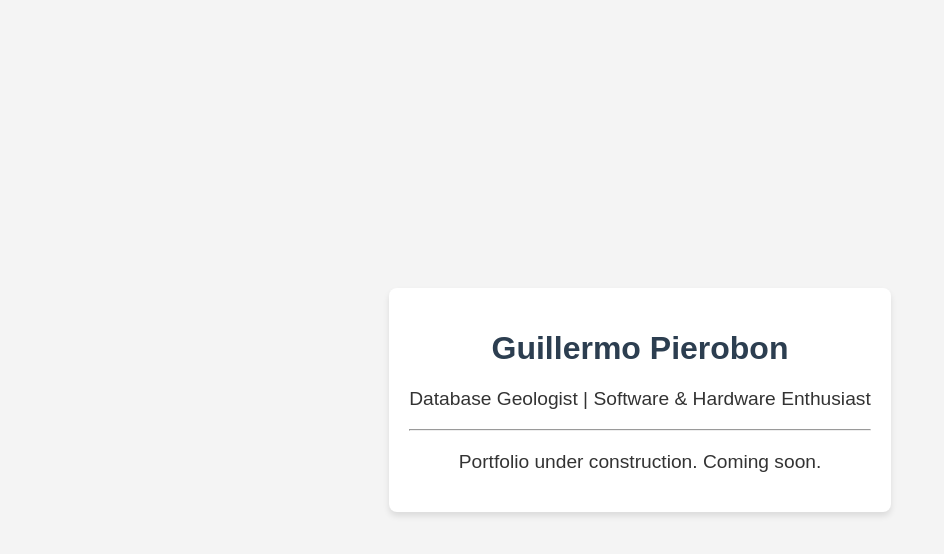
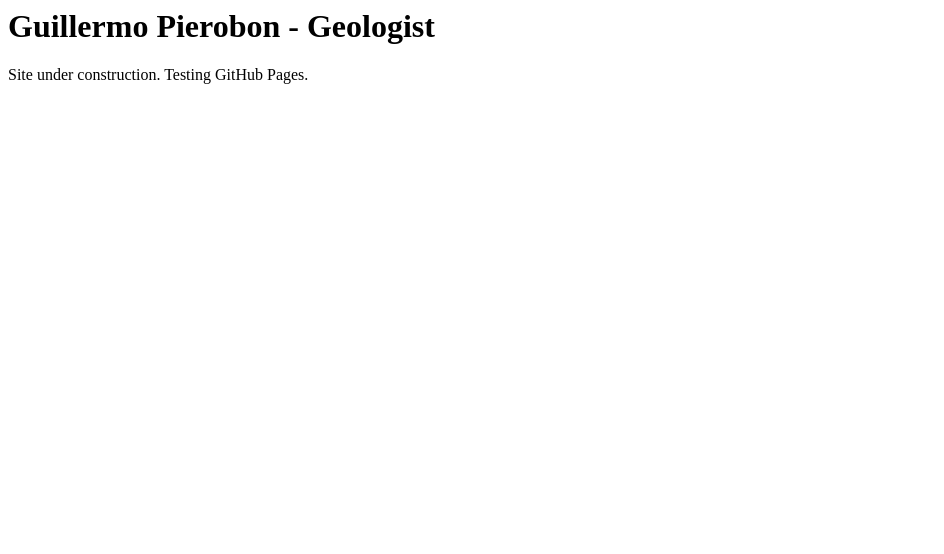
Before and after one commit to Guillepiero/guillermopierobon.github.io, a plain HTML site: page index.html in a window 1280 px wide. Shown: the whole page, without its empty margins (0-944 px from the left). Drawn offline with Linux system fonts and the light colour scheme.

Commit message:
Update index.html

```diff
--- a/index.html
+++ b/index.html
@@ -1,22 +1,2 @@
-<!DOCTYPE html>
-<html lang="en">
-<head>
-    <meta charset="UTF-8">
-    <meta name="viewport" content="width=device-width, initial-scale=1.0">
-    <title>Guillermo Pierobon | Database Geologist</title>
-    <style>
-        body { font-family: sans-serif; display: flex; justify-content: center; align-items: center; height: 100vh; margin: 0; background-color: #f4f4f4; color: #333; }
-        .container { text-align: center; padding: 20px; background: white; border-radius: 8px; box-shadow: 0 4px 6px rgba(0,0,0,0.1); }
-        h1 { color: #2c3e50; }
-        p { font-size: 1.2rem; }
-    </style>
-</head>
-<body>
-    <div class="container">
-        <h1>Guillermo Pierobon</h1>
-        <p>Database Geologist | Software & Hardware Enthusiast</p>
-        <hr>
-        <p>Portfolio under construction. Coming soon.</p>
-    </div>
-</body>
-</html>
+<h1>Guillermo Pierobon - Geologist</h1>
+<p>Site under construction. Testing GitHub Pages.</p>
```
